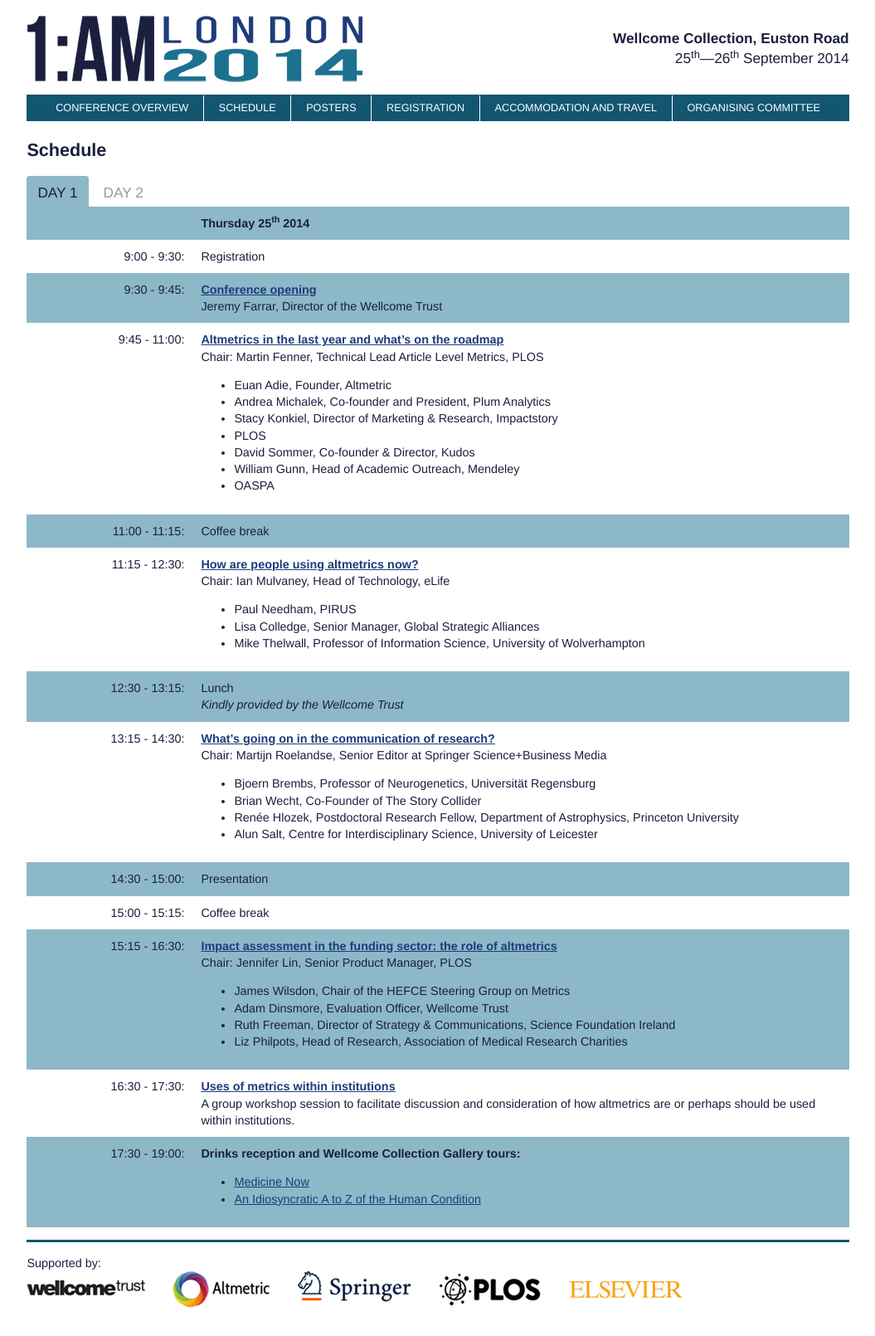
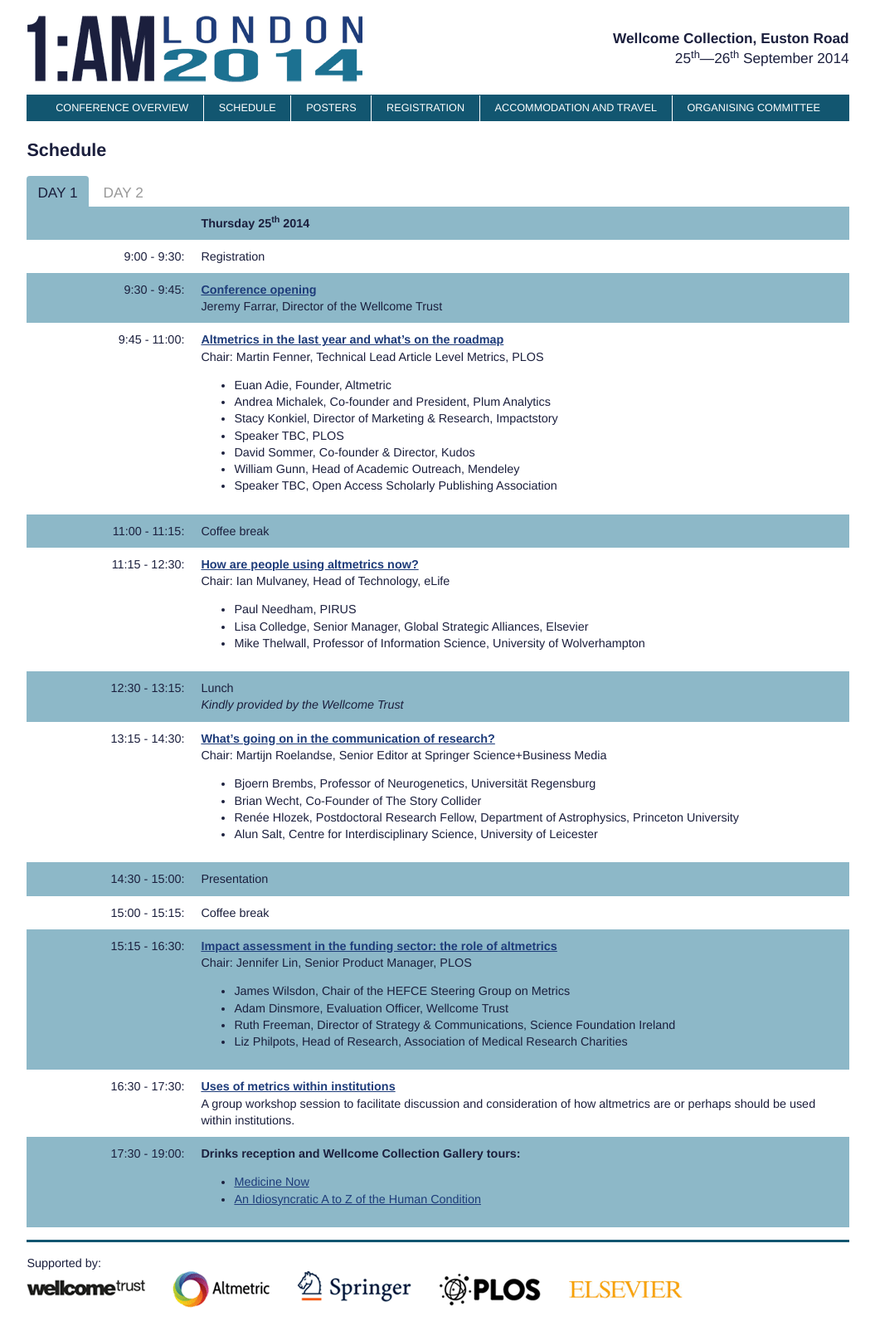
Before and after one commit to amconference/amconference.github.io, a Jekyll site: the page built from schedule/index.html, in a window 1280 px wide. Shown: the whole page at 83% size, without its empty margins (112-1167 px from the left). Built offline with Jekyll 4.4.1, drawn with Linux system fonts in a browser that asks for light colours; nearby versions of some CDN libraries.

Commit message:
added text changes

```diff
--- a/_config.yml
+++ b/_config.yml
@@ -4,7 +4,6 @@
 auto: true
 layouts:     ./_layouts
 baseurl: /
-# baseurl: http://www.designtoday.info/altmetric/conf/
 
 # ----------------------- #
 #      layout             #
--- a/_layouts/organising.html
+++ b/_layouts/organising.html
@@ -19,6 +19,9 @@
 Cat Chimes, Altmetric <br/>
 <br/>
 Many thanks to all who contributed for their time and efforts, and to <a href="https://www.digital-science.com/people/mustafa-kurtuldu">Mustafa Kurtuldu</a> at  <a href="https://www.digital-science.com/">Digital Science</a> for the build of this website.
+
+<br/><br/>
+If you have any questions about the conference, please get in touch <a href="mailto:altmetricsconf@gmail.com">altmetricsconf@gmail.com</a>
 </p>
 
 
--- a/_layouts/schedule-details.html
+++ b/_layouts/schedule-details.html
@@ -36,10 +36,10 @@
 			<li>
 				Stacy Konkiel, Director of Marketing & Research, Impactstory
 			</li>
-			<li>PLOS</li>
+			<li>Speaker TBC, PLOS</li>
 			<li>David Sommer, Co-founder & Director, Kudos</li>
 			<li>William Gunn, Head of Academic Outreach, Mendeley</li>
-			<li>OASPA</li>
+			<li>Speaker TBC, Open Access Scholarly Publishing Association</li>
 		</ul>
 	</p>
 
@@ -58,7 +58,7 @@
 		Ian Mulvaney, Head of Technology, eLife
 		<ul>
 			<li>Paul Needham, PIRUS</li>
-			<li>Lisa Colledge, Senior Manager, Global Strategic Alliances</li>
+			<li>Lisa Colledge, Senior Manager, Global Strategic Alliances, Elsevier</li>
 			<li>
 				Mike Thelwall, Professor of Information Science, and Kayvan Kousha, Researcher in webometrics and altmetrics at the Statistical Cybermetrics Research Group, University of Wolverhampton
 			</li>
--- a/_layouts/schedule.html
+++ b/_layouts/schedule.html
@@ -45,10 +45,10 @@
 							<li>
 								Stacy Konkiel, Director of Marketing & Research, Impactstory
 							</li>
-							<li>PLOS</li>
+							<li>Speaker TBC, PLOS</li>
 							<li>David Sommer, Co-founder & Director, Kudos</li>
 							<li>William Gunn, Head of Academic Outreach, Mendeley</li>
-							<li>OASPA</li>
+							<li>Speaker TBC, Open Access Scholarly Publishing Association</li>
 						</ul>
 					</td>
 				</tr>
@@ -66,7 +66,7 @@
 						Chair: Ian Mulvaney, Head of Technology, eLife
 						<ul>
 							<li>Paul Needham, PIRUS</li>
-							<li>Lisa Colledge, Senior Manager, Global Strategic Alliances</li>
+							<li>Lisa Colledge, Senior Manager, Global Strategic Alliances, Elsevier</li>
 							<li>
 								Mike Thelwall, Professor of Information Science, University of Wolverhampton
 							</li>
@@ -222,7 +222,7 @@
 						<br/>
 						Chair: Mike Taylor, Research Specialist, Elsevier Labs
 						<ul>
-							<li>Arfon Smith - github</li>
+							<li>Speaker TBC</li>
 							<li>Sarah Callaghan, Chair, RDA Metrics working group</li>
 						</ul>
 					</td>
```
